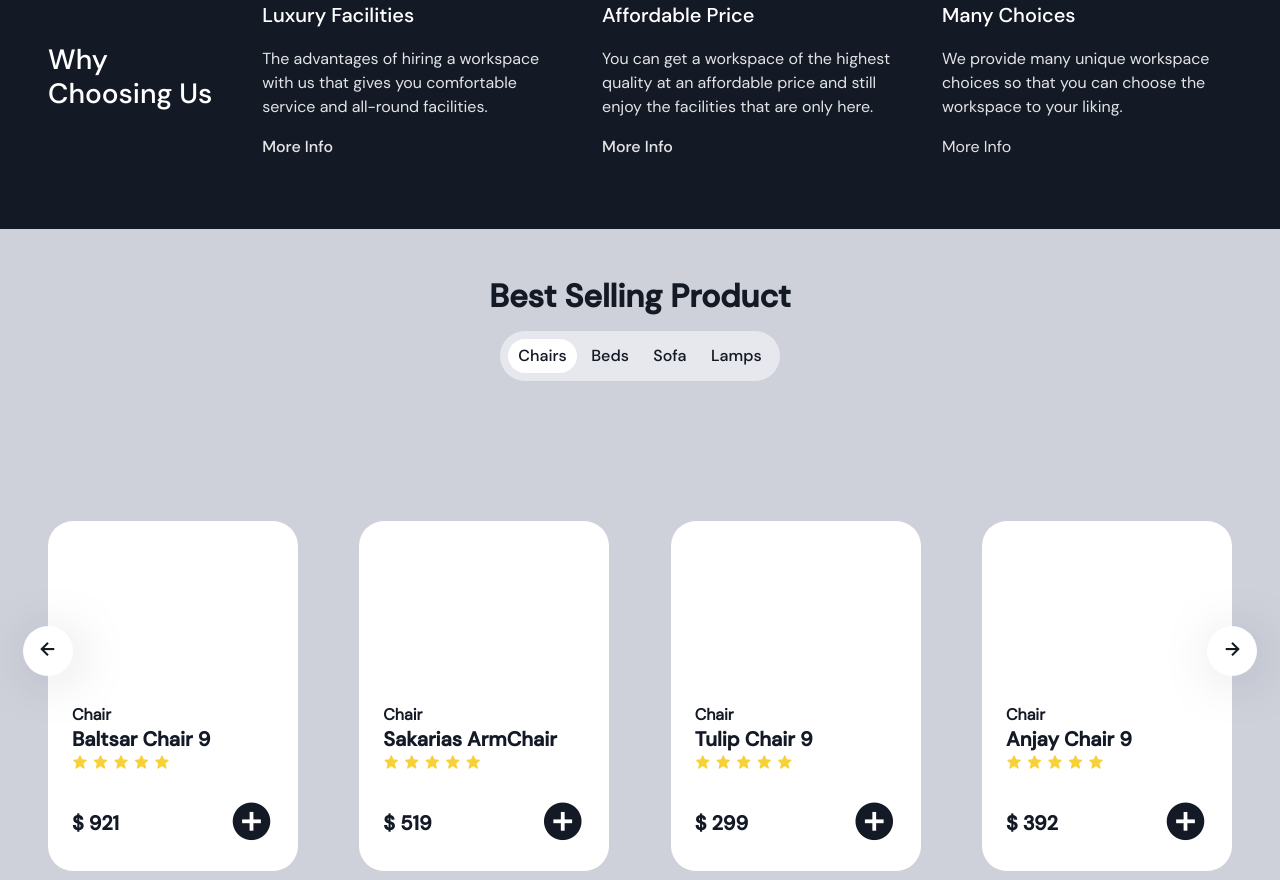
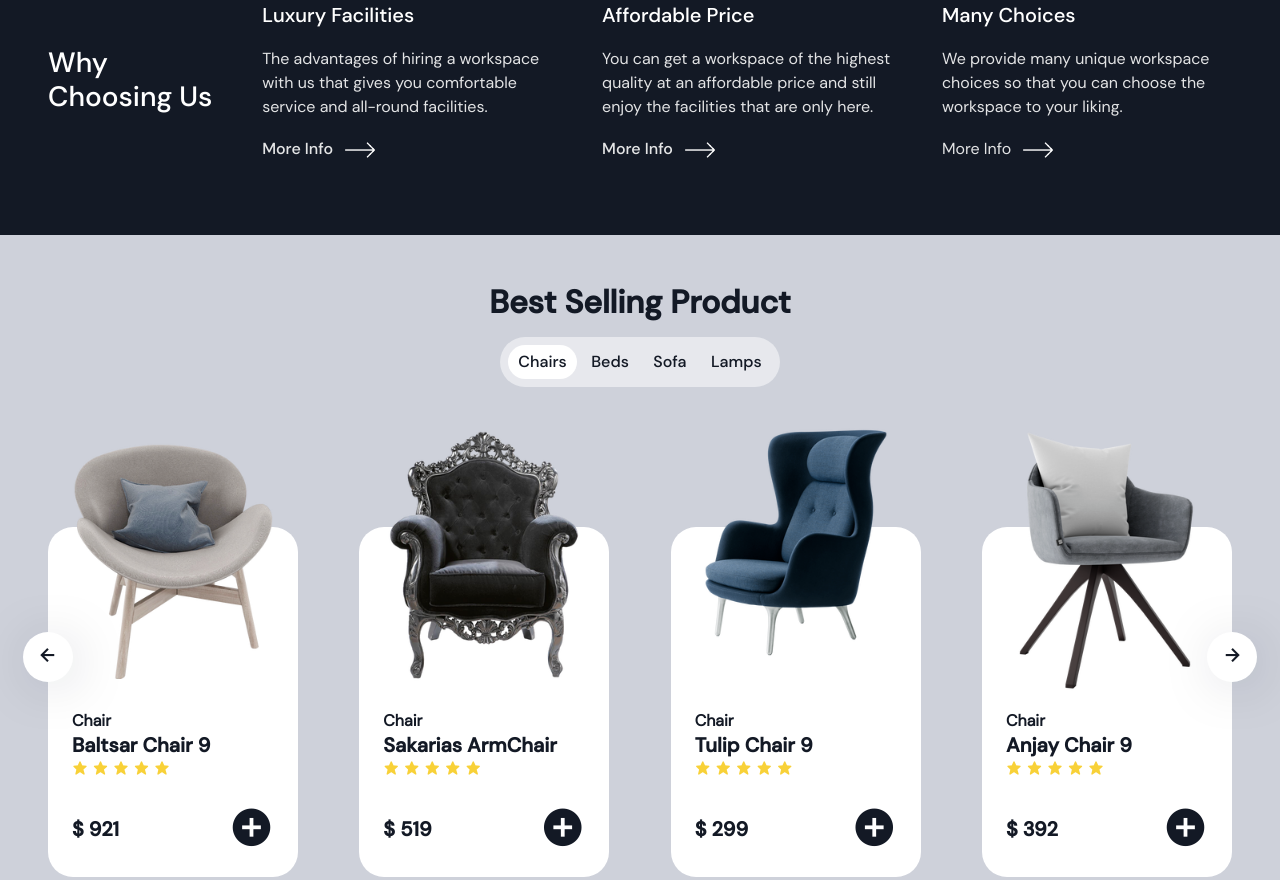
Before and after one commit to mack-code0/phreaky, a plain HTML site: page index.html in a window 1280 px wide. Shown: the part 817-1697 px from the top of the page. Drawn offline with Linux system fonts and the light colour scheme; files whose address does not match are found by name.

Commit message:
updated image urls

```diff
--- a/index.html
+++ b/index.html
@@ -43,17 +43,17 @@
         <div class="text-box">
             <h5>Luxury Facilities</h5>
             <p class="small-text">The advantages of hiring a workspace with us that gives you comfortable service and all-round facilities.</p>
-            <button>More Info <img src="images/rsz_right-arrow (1).png" class="ml-2" width="30px" alt=""></button>
+            <button>More Info <img src="images/rsz_right-arrow_1.png" class="ml-2" width="30px" alt=""></button>
         </div>
         <div class="text-box">
             <h5>Affordable Price</h5>
             <p class="small-text">You can get a workspace of the highest quality at an affordable price and still enjoy the facilities that are only here.</p>
-            <button>More Info <img src="images/rsz_right-arrow (1).png" class="ml-2" width="30px" alt=""></button>
+            <button>More Info <img src="images/rsz_right-arrow_1.png" class="ml-2" width="30px" alt=""></button>
         </div>
         <div class="text-box">
             <h5>Many Choices</h5>
             <p class="small-text">We provide many unique workspace choices so that you can choose the workspace to your liking.</p>
-            <button class="small-text">More Info <img src="images/rsz_right-arrow (1).png" class="ml-2" width="30px" alt=""></button>
+            <button class="small-text">More Info <img src="images/rsz_right-arrow_1.png" class="ml-2" width="30px" alt=""></button>
         </div>
     </section>
 
@@ -72,7 +72,7 @@
             <button class="item-btn-right"><i class="bx bx-right-arrow-alt"></i></button>
 
             <div class="item p-4 d-flex flex-column justify-content-end">
-                <img src="images/rsz_11.png" width="200px" alt="">
+                <img src="images/rsz_111.png" width="200px" alt="">
                 <span class="small-text item-category">Chair</span>
                 <h5 class="item-name">Baltsar Chair 9</h5>
                 <div class="rating">
@@ -89,7 +89,7 @@
             </div>
 
             <div class="item p-4 d-flex flex-column justify-content-end">
-                <img src="images/rsz_4.png" width="200px" alt="">
+                <img src="images/rsz_14.png" width="200px" alt="">
                 <span class="small-text item-category">Chair</span>
                 <h5 class="item-name">Sakarias ArmChair</h5>
                 <div class="rating">
@@ -106,7 +106,7 @@
             </div>
 
             <div class="item p-4 d-flex flex-column justify-content-end">
-                <img src="images/rsz_3.png" width="200px" alt="">
+                <img src="images/rsz_13.png" width="200px" alt="">
                 <span class="small-text item-category">Chair</span>
                 <h5 class="item-name">Tulip Chair 9</h5>
                 <div class="rating">
@@ -123,7 +123,7 @@
             </div>
 
             <div class="item p-4 d-flex flex-column justify-content-end">
-                <img src="images/rsz_2 (2).png" width="200px" alt="">
+                <img src="images/rsz_22_2.png" width="200px" alt="">
                 <span class="small-text item-category">Chair</span>
                 <h5 class="item-name">Anjay Chair 9</h5>
                 <div class="rating">
--- a/style/style.css
+++ b/style/style.css
@@ -25,7 +25,7 @@
     color: #fff;
     width: 100%;
     height: 750px;
-    background: url("../images/modern-living-room-interior-with-sofa-green-plants-lamp-table-dark-wall-background.jpg");
+    background: url("../images/rsz_modern-living-room-interior-with-sofa-green-plants-lamp-table-dark-wall-background.jpg");
     background-size: cover;
     background-position: bottom;
 }
```
